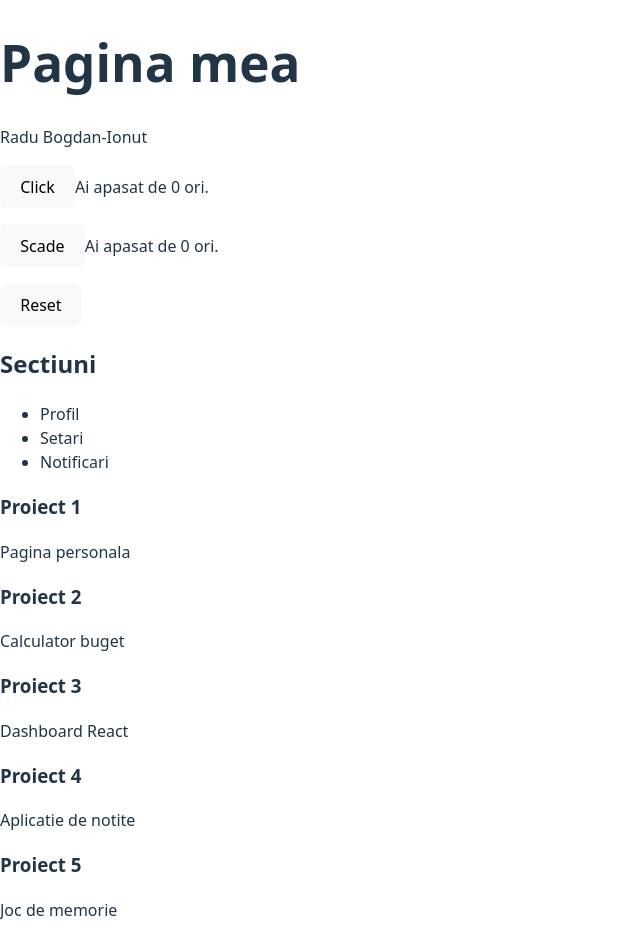
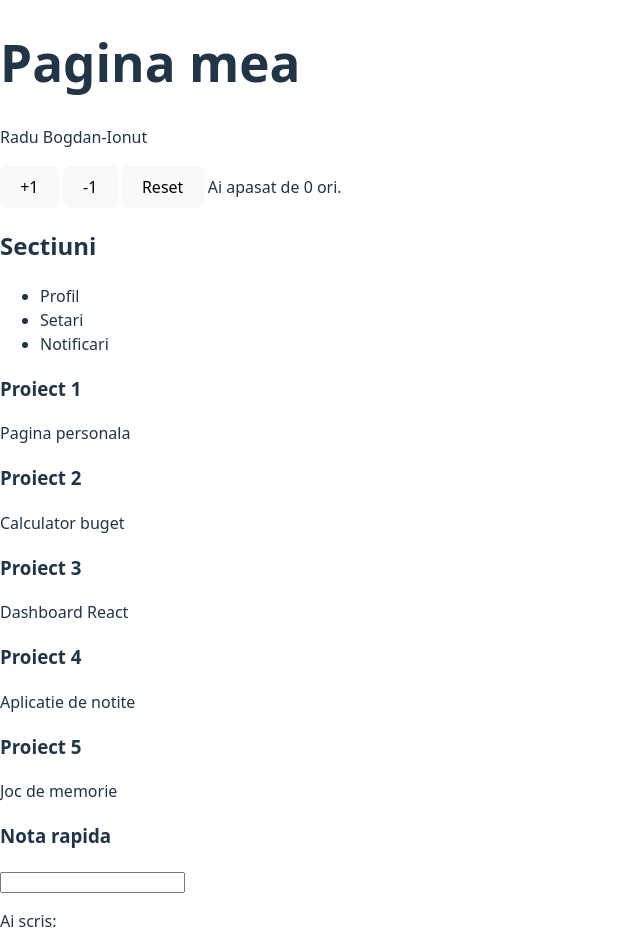
Before and after one commit to hawkqp68/proiect-web, a React (Vite) app: page / in a window 1280 px wide. Shown: the whole page, without its empty margins (0-640 px from the left). Built offline with nearby package versions, Linux system fonts and the light colour scheme.

Commit message:
exercitiul 1 lab 5

```diff
--- a/src/App.jsx
+++ b/src/App.jsx
@@ -1,6 +1,6 @@
 import Card from './Card';
 import { useState } from 'react';
-
+import QuickNote from './QuickNote';
 
 function App() {
   const projects = [
@@ -11,29 +11,22 @@
     { title: "Proiect 5", description: "Joc de memorie" }
   ];
 
-  const[count, setCount] = useState(0);
-
+  const [count, setCount] = useState(0);
 
   return (
     <div>
-
       <h1>Pagina mea</h1>
       <p>Radu Bogdan-Ionut</p>
 
-       <p> <button onClick={() => setCount(count + 1)}>Click</button>
-    Ai apasat de {count} ori.
-  </p>
-
-       <p>
-        <button onClick= {() => setCount(count -1)}>Scade</button>
-        Ai apasat de {count} ori.
-
-
-       </p>
-       <p>
+      {/* Toate butoanele + contorul într-un singur <p> */}
+      <p>
+        <button onClick={() => setCount(count + 1)}>+1</button>
+        {' '}
+        <button onClick={() => setCount(count - 1)}>-1</button>
+        {' '}
         <button onClick={() => setCount(0)}>Reset</button>
-
-       </p>
+        {' '}Ai apasat de {count} ori.
+      </p>
 
       <h2>Sectiuni</h2>
       <ul>
@@ -42,12 +35,11 @@
         <li>Notificari</li>
       </ul>
 
-
       {projects.map((project, index) => (
         <Card key={index} title={project.title} description={project.description} />
-      ))  }
+      ))}
 
-
+      <QuickNote />
     </div>
   );
 }
--- /dev/null
+++ b/src/QuickNote.jsx
@@ -0,0 +1,15 @@
+import { useState } from 'react';
+function QuickNote() {
+ const [note, setNote] = useState('');
+ return (
+ <div>
+ <h3>Nota rapida</h3>
+ <input
+ value={note}
+ onChange={(e) => setNote(e.target.value)}
+ />
+ <p>Ai scris: {note}</p>
+ </div>
+ );
+}
+export default QuickNote;
```
Also changed, not shown: src/ToDoList.jsx (added).
